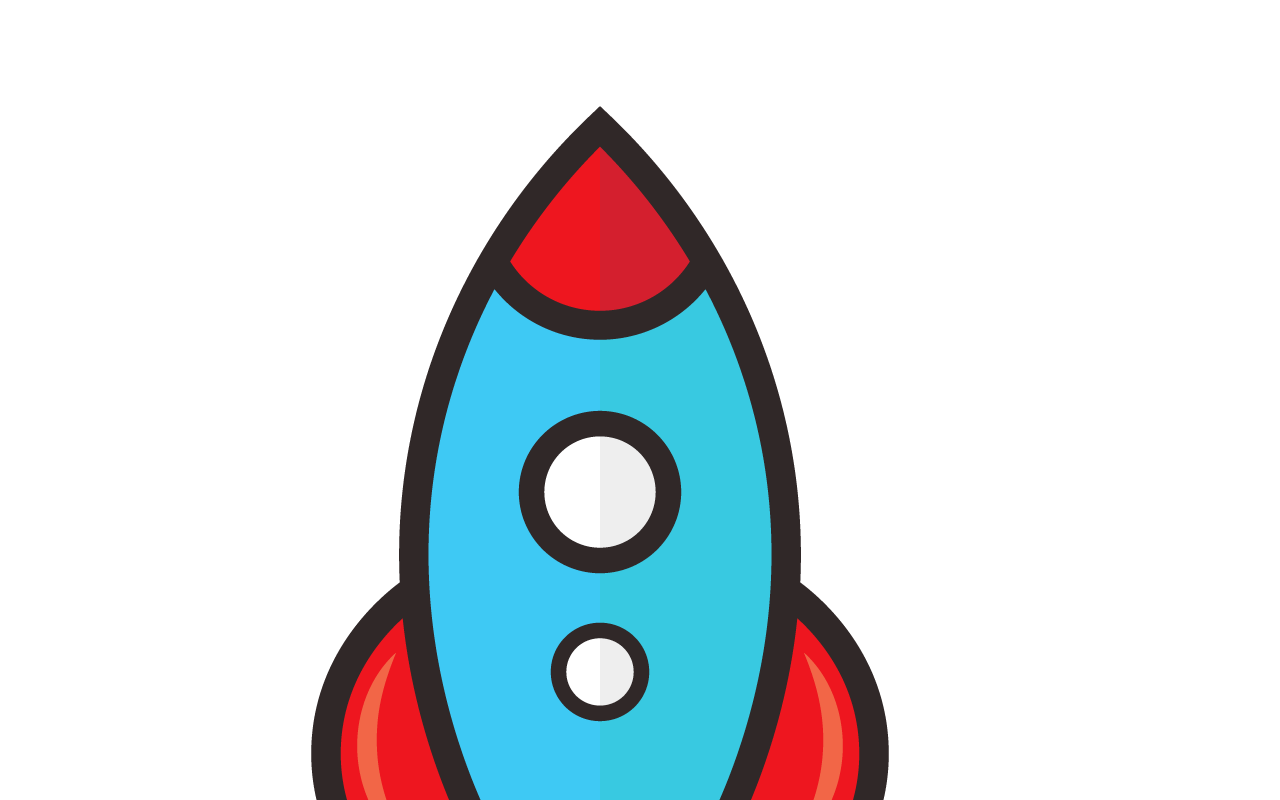
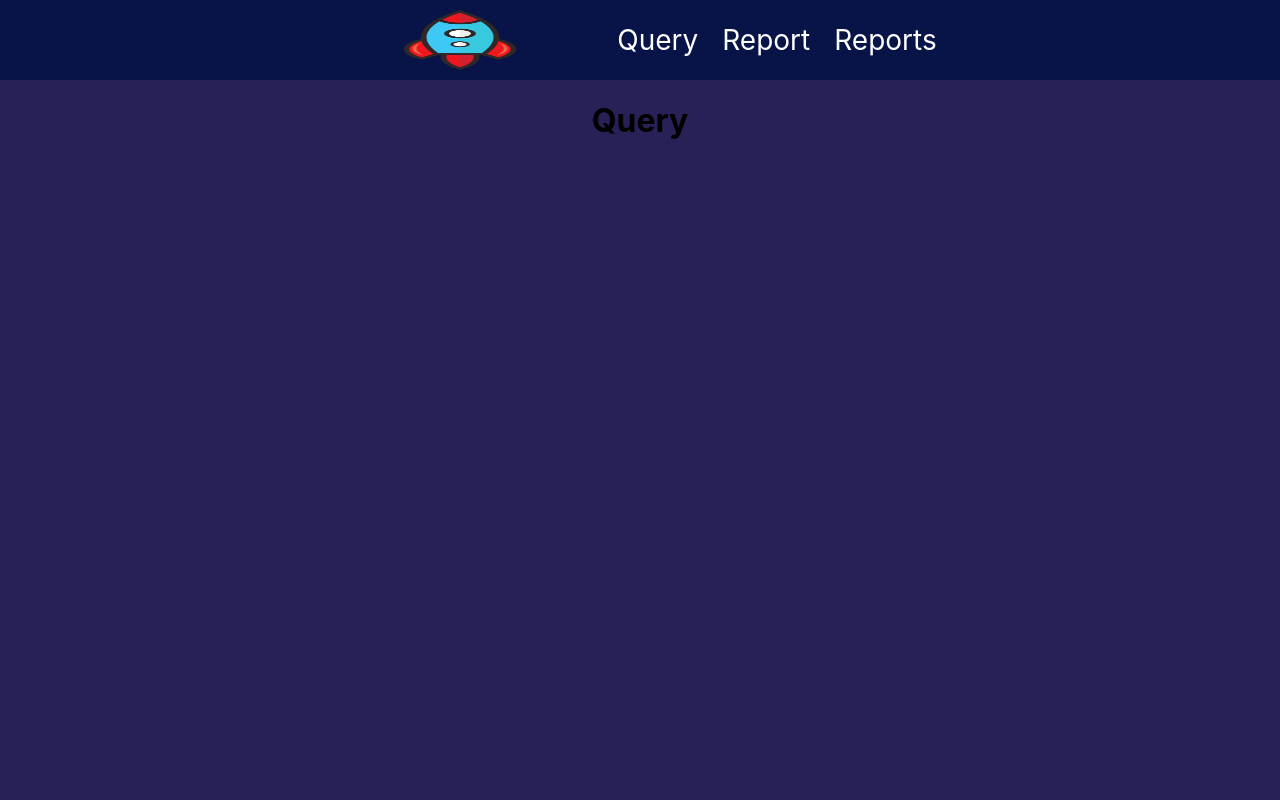
Before and after one commit to DerekTomassiJr/NASAProject, a React (Create React App) app: page / in a window 1280 px wide. Shown: the top 800 px of the page. Built offline with nearby package versions, Linux system fonts and the light colour scheme.

Commit message:
Corrected Navbar Styling

```diff
--- a/src/App.css
+++ b/src/App.css
@@ -1,38 +1,14 @@
-.App {
+* {
+  box-sizing: border-box;
+}
+
+body {
+  margin: 0;
+  font-family: Inter;
+  background-color: #282157;
+}
+
+.container {
+  margin: 1rem;
   text-align: center;
 }
-
-.App-logo {
-  height: 40vmin;
-  pointer-events: none;
-}
-
-@media (prefers-reduced-motion: no-preference) {
-  .App-logo {
-    animation: App-logo-spin infinite 20s linear;
-  }
-}
-
-.App-header {
-  background-color: #282c34;
-  min-height: 100vh;
-  display: flex;
-  flex-direction: column;
-  align-items: center;
-  justify-content: center;
-  font-size: calc(10px + 2vmin);
-  color: white;
-}
-
-.App-link {
-  color: #61dafb;
-}
-
-@keyframes App-logo-spin {
-  from {
-    transform: rotate(0deg);
-  }
-  to {
-    transform: rotate(360deg);
-  }
-}
--- a/src/App.tsx
+++ b/src/App.tsx
@@ -8,8 +8,9 @@ import './App.css';
 
 function App() {
   return (
+      <>
+        <Navbar />
         <div className="container">
-    <Navbar />
           <Routes>
             <Route path="/" element={ <Query /> } />
             <Route path="/query" element={ <Query /> } />
@@ -17,6 +18,7 @@ function App() {
             <Route path="/reports" element={ <Reports /> } />
           </Routes>
         </div>
+      </>
   );
 }
 
--- a/src/components/Navbar.tsx
+++ b/src/components/Navbar.tsx
@@ -1,6 +1,7 @@
 import React from "react";
 import { Link, useMatch, useResolvedPath } from "react-router-dom";
 import rocketShipLogo from "../images/rocket_ship_logo.png";
+import "../stylesheets/Navbar.css";
 
 export default function Navbar() {
     return (
--- /dev/null
+++ b/src/stylesheets/Navbar.css
@@ -0,0 +1,50 @@
+.nav {
+    background-color: #081448;
+    color: white;
+    display: flex;
+    justify-content: center;
+    align-items: center;
+    gap: 2rem;
+    padding: 0 1rem;
+}
+
+.site-title {
+    font-size: 1.75rem;
+}
+
+.nav ul {
+    padding: 0;
+    margin: 0;
+    list-style: none;
+    display: flex;
+    gap: 1rem;
+    font-size: 1.75rem;
+}
+
+.nav a {
+    color: inherit;
+    text-decoration: none;
+    height: 100%;
+    display: flex;
+    align-items: center;
+    padding: .25rem;
+}
+
+.nav li.active {
+    background-color: #555;
+}
+
+.nav li:hover {
+    background-color: #777;
+}
+
+#site_logo {
+    width: 234px;
+    height: 72px;
+}
+
+#settings_icon {
+    width: 42px;
+    height: 42px;
+    margin-top: 5px;
+}
```
Lines whose indentation alone changed are shown as unchanged.
